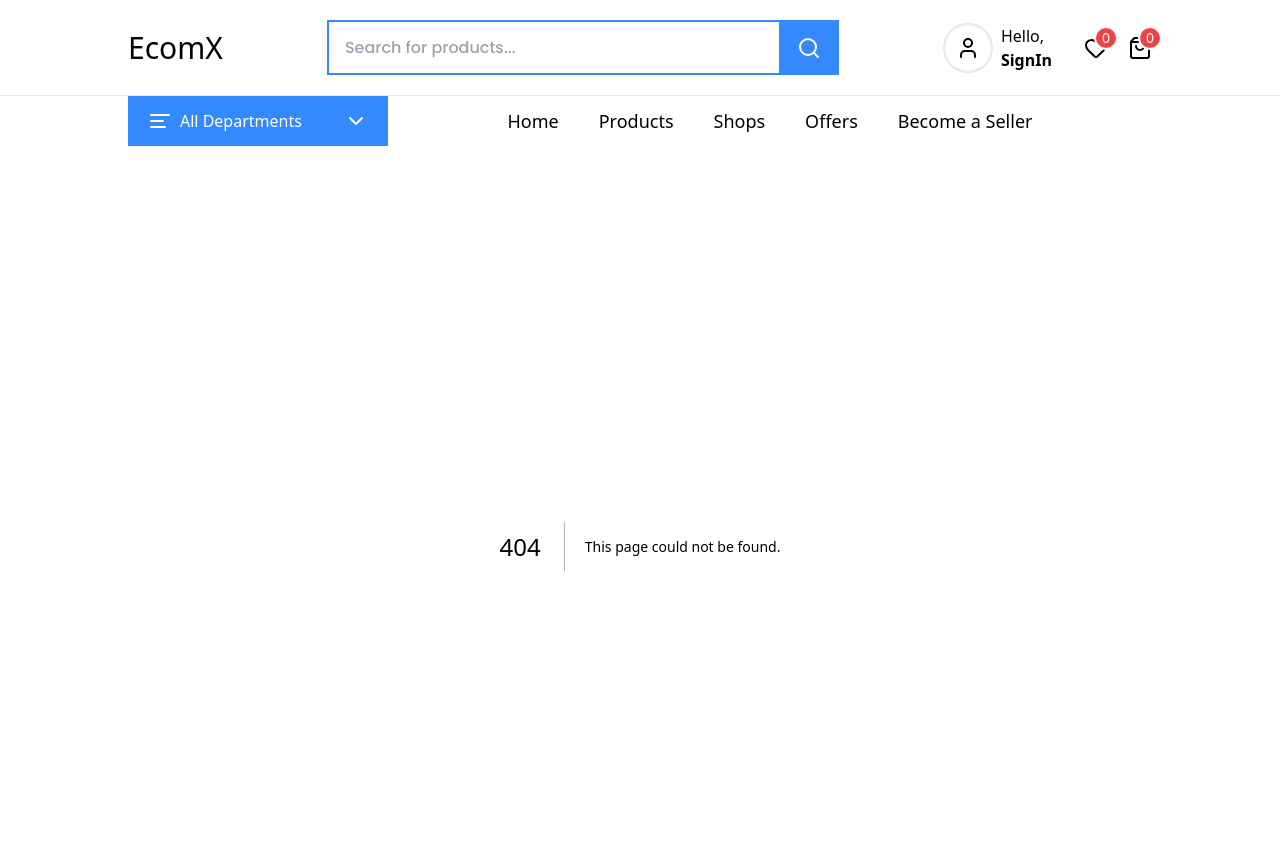
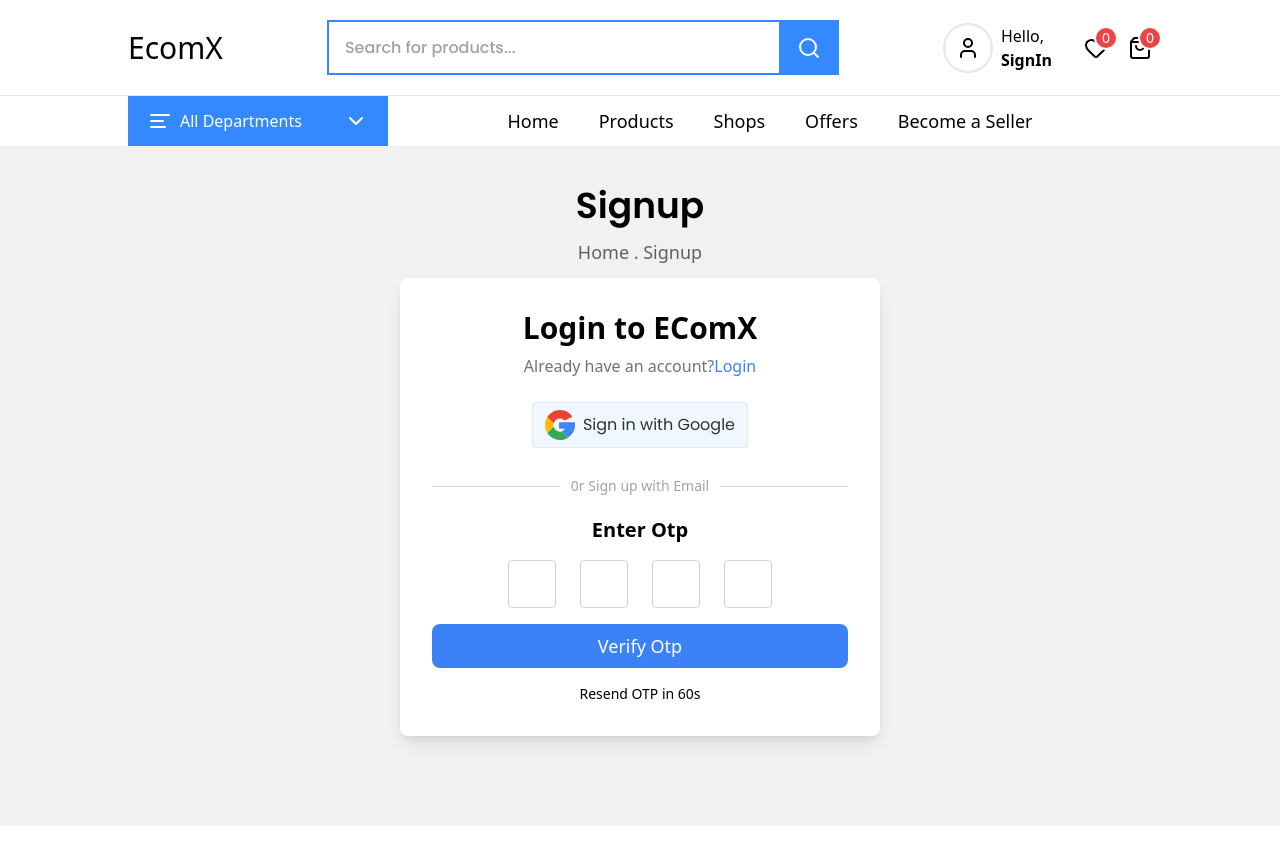
Before and after one commit to Ayan7020/eComX, a Next.js app in the folder apps/user-ui/: page /signup in a window 1280 px wide. Before the commit this address had no page. Shown: the top 864 px of the page. After the commit the page ends 826 px from the top, so only its background shows below. Built offline with nearby package versions, Linux system fonts and the light colour scheme.

Commit message:
feat: added something

```diff
--- /dev/null
+++ b/apps/user-ui/src/app/(routes)/signup/page.tsx
@@ -0,0 +1,163 @@
+"use client";
+
+import Link from "next/link";
+import { useRouter } from "next/router";
+import { useRef, useState } from "react";
+import { useForm } from "react-hook-form";
+import GoogleButton from "../../../shared/components/google-button"
+import { Eye, EyeClosed } from "lucide-react";
+
+type FormData = {
+    email: string;
+    password: string;
+    name: string;
+}
+
+const Page = () => {
+    const [passwordVisible, setpasswordVisible] = useState(false);
+    const [serverError, setserverError] = useState<string | null>(null);
+    const [canResend, setcanResend] = useState(false);
+    const [timer, setTimer] = useState(60);
+    const [showOtp, setshowOtp] = useState(true)
+    const [otp, setotp] = useState(["", "", "", ""])
+    const [userData, setUserData] = useState<FormData | null>(null)
+    const inputRef = useRef<(HTMLInputElement | null)[]>([])
+
+
+    // const router = useRouter();
+
+    const { register, handleSubmit, formState: { errors } } = useForm<FormData>();
+
+    const onSubmit = (data: FormData) => {
+
+    };
+
+    const handleOtpChange = (index: number,value: string) => {
+        if(!/^[0-9]?$/.test(value)) return;
+        const newOtp = [...otp];
+        newOtp[index] = value;
+        setotp(newOtp);
+        if(value && index < inputRef.current.length - 1){
+            console.log(inputRef.current.length)
+            inputRef.current[index + 1]?.focus()
+        }
+    }
+
+    const handleOtpKeyDown = (index: number,e: React.KeyboardEvent<HTMLInputElement>) => {
+        if(e.key === "Backspace" && !otp[index] && index > 0) {
+            inputRef.current[index - 1]?.focus()
+        }
+    }
+    return <div className="w-full py-10 min-h-[85vh] bg-[#f1f1f1]">
+        <h1 className="text-4xl font-Poppins font-semibold text-black text-center">
+            Signup
+        </h1>
+        <p className="text-center text-lg font-medium py-3 text-[#00000099]">
+            Home . Signup
+        </p>
+        <div className="w-full flex justify-center">
+            <div className="md:w-[480px] p-8 bg-white shadow rounded-lg ">
+                <h3 className="text-3xl font-semibold text-center mb-2">Login to EComX</h3>
+                <p className="text-center  text-gray-500 mb-4">
+                    Already have an account?
+                    <Link href={"/login"} className="text-blue-500 hover:underline">Login</Link>
+                </p>
+                <GoogleButton />
+                <div className="flex items-center my-5  text-gray-400 text-sm">
+                    <div className="flex-1 border-t border-gray-300" />
+                    <span className="px-3">0r Sign up with Email</span>
+                    <div className="flex-1 border-t border-gray-300" />
+                </div>
+                {!showOtp ? (<form onSubmit={handleSubmit(onSubmit)}>
+                    <label className="block text-gray-700 mb-1">Name</label>
+                    <input
+                        type="text"
+                        placeholder="John"
+                        className="w-full p-2 border border-gray-300 outline-0 !rounded mb-1"
+                        {...register('name', {
+                            required: "Name is required",
+                        })}
+                    />
+                    {errors.name && (
+                        <p className="text-red-500 text-sm">{String(errors.name.message)}</p>
+                    )}
+                    <label className="block text-gray-700 mb-1">Email</label>
+                    <input
+                        type="email"
+                        placeholder="JohnDoe@gmail.com"
+                        className="w-full p-2 border border-gray-300 outline-0 !rounded mb-1"
+                        {...register('email', {
+                            required: "Email is required",
+                            pattern: {
+                                value: /^[^\s@]+@[^\s@]+\.[^\s@]+$/,
+                                message: "Enter a valid email address"
+                            }
+                        })}
+                    />
+                    {errors.email && (
+                        <p className="text-red-500 text-sm">{String(errors.email.message)}</p>
+                    )}
+                    <label className="block text-gray-700 mb-1">Password</label>
+                    <div className="relative">
+                        <input
+                            type={passwordVisible ? "text" : "password"}
+                            placeholder="Min 6 Char"
+                            className="w-full p-2 border border-gray-300 outline-0 !rounded mb-1"
+                            {...register('password', {
+                                required: "Password is required",
+                                minLength: {
+                                    value: 6,
+                                    message: "Password must be at least 6 characters"
+                                }
+                            })}
+                        />
+                        <button type="button" onClick={() => setpasswordVisible(!passwordVisible)} className="absolute inset-y-0 right-3 flex items-center text-gray-400">
+                            {passwordVisible ? <Eye /> : <EyeClosed />}
+                        </button>
+                        {errors.password && (
+                            <p className="text-red-500 text-sm">{String(errors.password.message)}</p>
+                        )}
+                    </div>
+                    <button type="submit" className="w-full text-lg  mt-4 cursor-pointer bg-black text-white py-2 rounded-lg ">Signup
+                    </button>
+                    {serverError && (
+                        <p className="text-red-500 text-sm mt-2">{serverError}</p>
+                    )}
+                </form>) : (
+                    <div>
+                        <h3 className="text-xl font-semibold text-center mb-4">Enter Otp</h3>
+                        <div className="flex justify-center gap-6">
+                            {otp?.map((digit,index) => (
+                                <input type="text"  key={index} ref={(el) => {
+                                    if(el) inputRef.current[index] = el;
+                                }}
+                                maxLength={1}
+                                className="w-12 h-12 text-center border  border-gray-300 outline-none !rounded"
+                                value={digit}
+                                onChange={(e) => handleOtpChange(index,e.target.value)}
+                                onKeyDown={(e) => handleOtpKeyDown(index,e)}
+                                />
+                            ))}
+                        </div>
+                        <button className="w-full text-lg  mt-4 cursor-pointer bg-blue-500 text-white py-2 rounded-lg">
+                            Verify Otp
+                        </button>
+                        <p className="text-center text-sm mt-4">
+                            {
+                                canResend ? (
+                                    <button className="cursor-pointer text-blue-500">
+                                        Resend Otp
+                                    </button>
+                                ): (
+                                    `Resend OTP in ${timer}s`
+                                )
+                            }
+                        </p>
+                    </div>
+                )}
+            </div>
+        </div>
+    </div>
+}
+
+export default Page;
```
